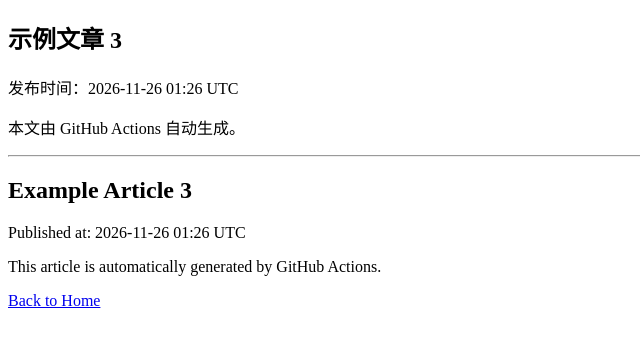
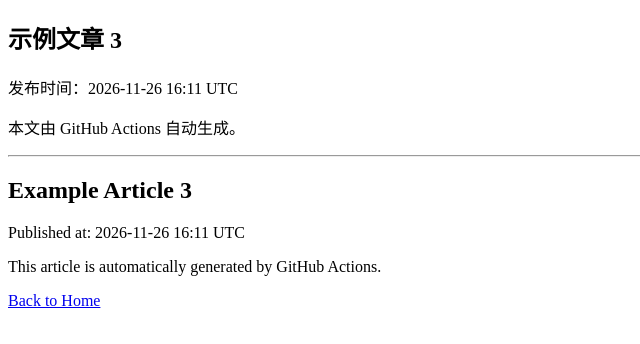
Before and after one commit to chanhong30-pixel/car-web-blog, a plain HTML site: page posts/2026/example-3.html in a window 1280 px wide. Shown: the full height of the page, 0-640 px from the left. Drawn offline with Linux system fonts and the light colour scheme.

Commit message:
auto: generate content

```diff
--- a/posts/2026/example-3.html
+++ b/posts/2026/example-3.html
@@ -8,13 +8,13 @@
 <body>
 <section lang="zh">
 <h1>示例文章 3</h1>
-<p>发布时间：2026-11-26 01:26 UTC</p>
+<p>发布时间：2026-11-26 16:11 UTC</p>
 <p>本文由 GitHub Actions 自动生成。</p>
 </section>
 <hr>
 <section lang="en">
 <h1>Example Article 3</h1>
-<p>Published at: 2026-11-26 01:26 UTC</p>
+<p>Published at: 2026-11-26 16:11 UTC</p>
 <p>This article is automatically generated by GitHub Actions.</p>
 </section>
 <a href="../../index.html">Back to Home</a>
```
Also changed, not shown: index.html (+1 -0 lines).
